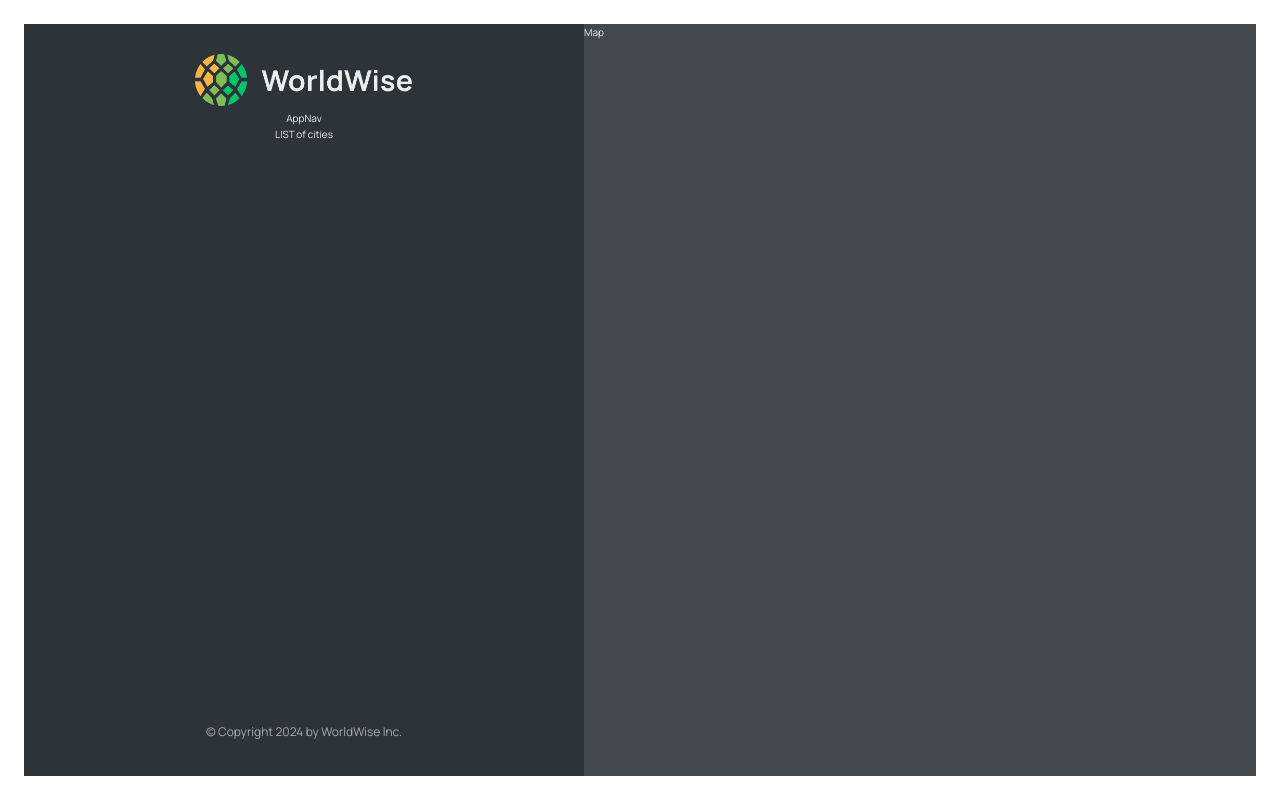
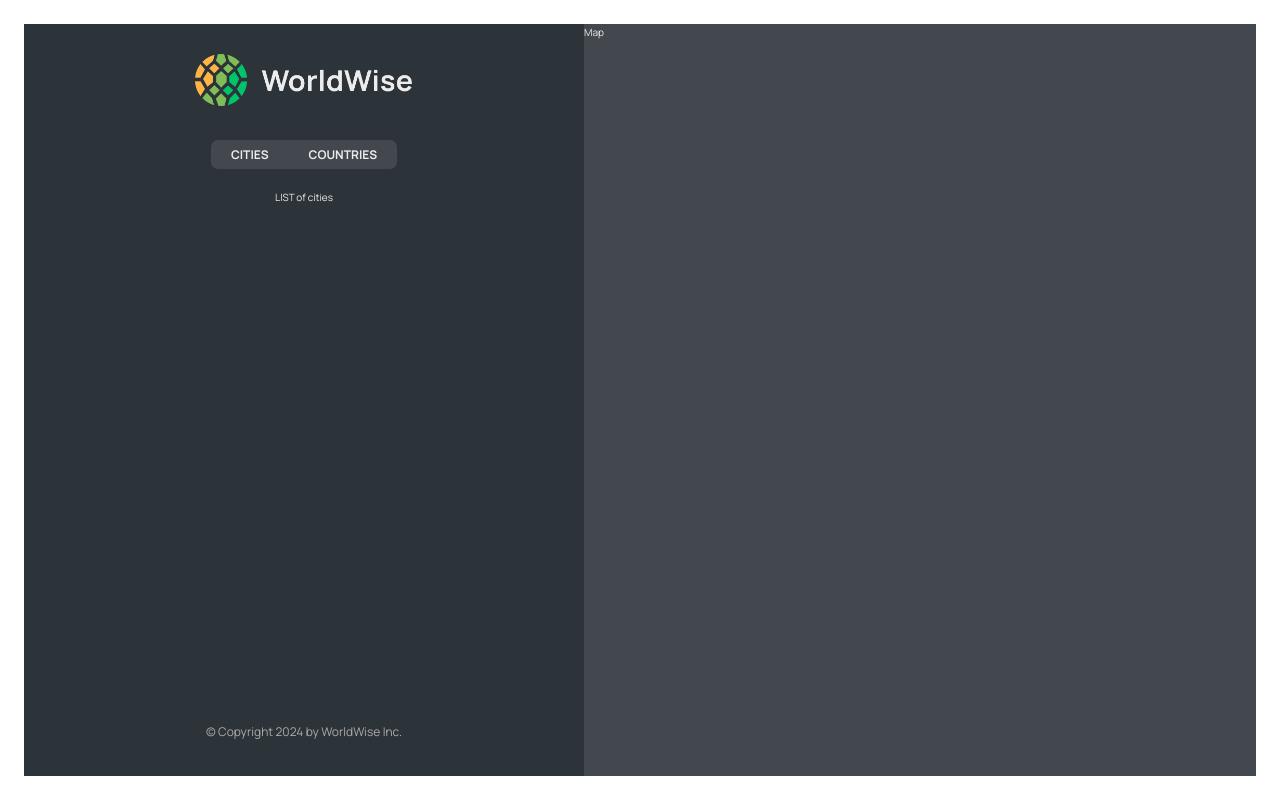
Before and after one commit to jaturaorn/WorldWise-react, a React (Vite) app: page /app in a window 1280 px wide. Built offline with nearby package versions, Linux system fonts and the light colour scheme.

Commit message:
Finish build AppNav component

```diff
--- a/src/component/AppNav.jsx
+++ b/src/component/AppNav.jsx
@@ -1,5 +1,20 @@
+import { NavLink } from "react-router-dom";
+import styles from "./AppNav.module.css";
+
 function AppNav() {
-  return <nav>AppNav</nav>;
+  return (
+    <nav className={styles.nav}>
+      <ul>
+        <li>
+          <NavLink to={"cities"}>Cities</NavLink>
+        </li>
+        <li>
+          {/* NavLink for active class */}
+          <NavLink to={"countries"}>Countries</NavLink>
+        </li>
+      </ul>
+    </nav>
+  );
 }
 
 export default AppNav;
```
